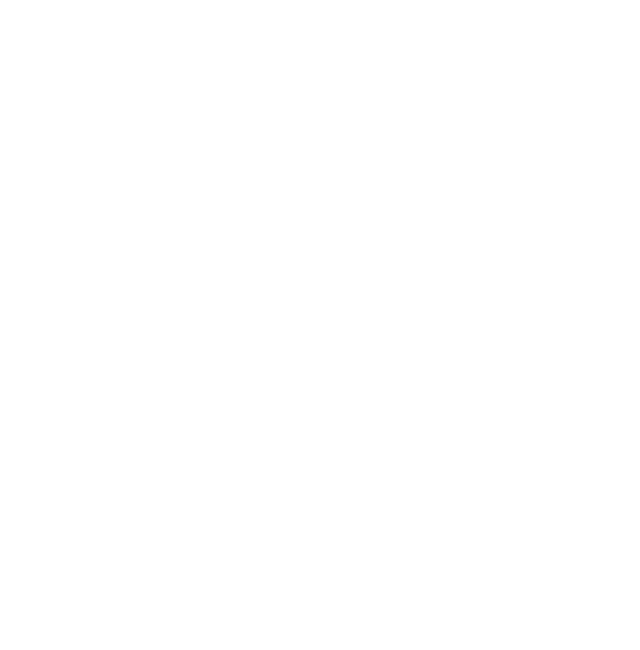
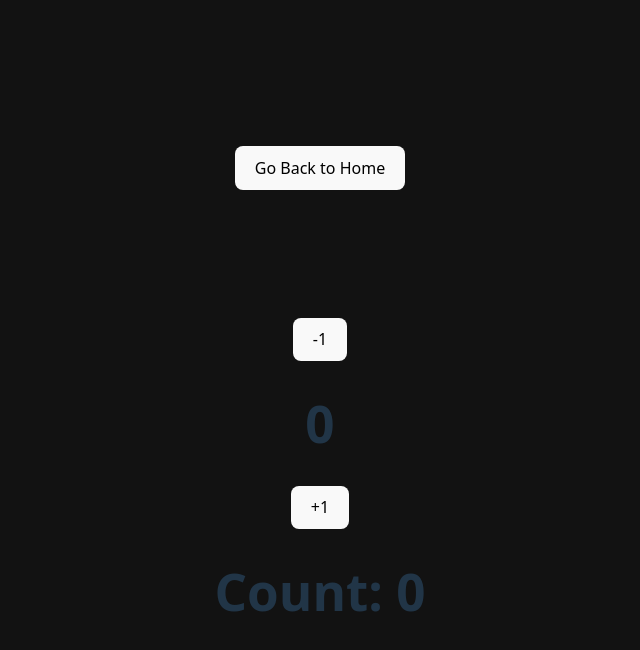
Before and after one commit to Bukhari01/ReactHooks, a React (Vite) app: page /ScreenThree in a window 1280 px wide. Before the commit this address had no page. Shown: the top 650 px of the page, without its empty margins (320-960 px from the left). Built offline with nearby package versions, Linux system fonts and the light colour scheme.

Commit message:
screen three useRef Hook

```diff
--- a/src/Components/HomeScreen.jsx
+++ b/src/Components/HomeScreen.jsx
@@ -27,7 +27,7 @@
   };
 
   return (
-    <div style={{ display: "flex", alignItems: "center", flexDirection: "column", overflowY: "auto", width: "100%", backgroundColor: "green", minHeight: "100vh", padding: 20 }}>
+    <div style={{ display: "flex", alignItems: "center", flexDirection: "column", overflowY: "auto", width: "100vw", backgroundColor: "green", minHeight: "100vh", padding: 20 }}>
 
       {/* Button to navigate to ScreenTwo */}
       <button
--- /dev/null
+++ b/src/Components/ScreenThree.jsx
@@ -0,0 +1,57 @@
+import React, { useEffect, useRef, useState } from "react";
+import { useNavigate } from "react-router-dom";
+
+export default function ScreenThree() {
+  const navigate = useNavigate();
+
+  const [value, setValue] = useState(0);
+//   const [count, setCount] = useState(0);
+
+//   useEffect(() => {
+//     setCount((prev) => prev + 1);
+//   },[value])
+
+
+  const count = useRef(0);
+
+  useEffect(() => {
+    count.current = count.current + 1;
+  }, [value]);
+
+  return (
+    <div
+      style={{
+        backgroundColor: "#121212",
+        height: "100vh", // Full height of the viewport
+        width: "100vw", // Full width of the viewport
+        display: "flex", // Enables flexbox for centering
+        flexDirection: "column", // Keeps elements in a column layout
+        justifyContent: "center", // Centers content vertically
+        alignItems: "center", // Centers content horizontally
+        textAlign: "center",
+      }}
+    >
+      <div style={{ marginBottom: "10%" }}>
+        <button onClick={() => navigate("/")}>Go Back to Home</button>
+      </div>
+      <div>
+        <button
+          onClick={() => {
+            setValue((prev) => prev - 1);
+          }}
+        >
+          -1
+        </button>
+        <h1>{value}</h1>
+        <button
+          onClick={() => {
+            setValue((prev) => prev + 1);
+          }}
+        >
+          +1
+        </button>
+        <h1>Count: {count.current}</h1>
+      </div>
+    </div>
+  );
+}
--- a/src/Components/Screentwo.jsx
+++ b/src/Components/Screentwo.jsx
@@ -27,9 +27,10 @@
         textAlign: "center",
       }}
     >
-      <div style={{ marginBottom: "30%" }}>
+      <div style={{ marginBottom: "20%" }}>
         <button onClick={() => navigate("/")}>Go Back to Home</button>
         <h1 style={{ color: "red" }}>I have rendered {count} times!</h1>
+        <button onClick={() => navigate("/ScreenThree")}>Go to Next Sceen</button>
       </div>
     </div>
   );
--- a/src/Routes/AppRouter.jsx
+++ b/src/Routes/AppRouter.jsx
@@ -2,12 +2,14 @@
 import { Routes, Route } from 'react-router-dom';
 import HomeScreen from '../Components/HomeScreen';
 import ScreenTwo from '../Components/Screentwo';
+import ScreenThree from '../Components/ScreenThree';
 
 export default function AppRouter() {
   return (
     <Routes>
       <Route path="/" element={<HomeScreen />} />
       <Route path="/screentwo" element={<ScreenTwo />} />
+      <Route path="/ScreenThree" element={<ScreenThree />} />
     </Routes>
   );
 }
```
